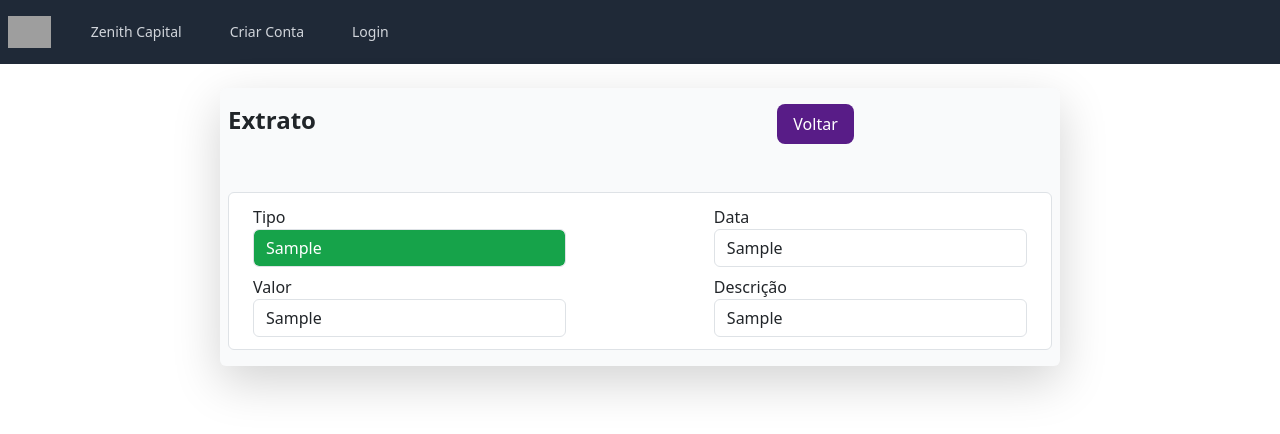
After one commit to ivoaraujo17/projeto_banco_de_dados, a Django app: template conta/templates/extrato.html in a window 1280 px wide. The commit adds this page. Shown: the top 434 px of the page. Run offline with Django 4.2, Linux system fonts and the light colour scheme; the template is opened without the code that fills it: most values are stand-ins (such as "Sample title", 1, 10 or a date in 2020); some libraries are stand-ins or nearby versions; grey boxes are pictures that could not be loaded.

Commit message:
transferencia entre contas

```diff
--- a/conta/forms.py
+++ b/conta/forms.py
@@ -0,0 +1,6 @@
+from django import forms
+
+
+class FormTransferencia(forms.Form):
+    numero_conta = forms.IntegerField(label='Número da conta', widget=forms.NumberInput(attrs={'class': 'form-control'}))
+    valor = forms.FloatField(label='Valor', widget=forms.NumberInput(attrs={'class': 'form-control'}))
--- /dev/null
+++ b/conta/templates/extrato.html
@@ -0,0 +1,72 @@
+{% extends 'navbar.html' %}
+{% load static %}
+{% block title %}
+    zenith_capital Extrato
+{% endblock %}
+
+{% block head %}
+
+{% endblock %}
+
+{% block content %}
+<div class="flex px-20 py-4 justify-center">
+    <div class="py-3 px-2 bg-gray-50 dark:bg-gray-800 shadow-lg rounded" style="width:75%;">
+        <div class="flex">
+            <div class="w-8/12">
+                <h1 class="text-2xl font-bold">Extrato</h1>
+            </div>
+            <div class="w-2/12">
+                <a href="{% url 'conta_bancaria:minha_conta' numero_conta=numero %}">
+                    <button class="bg-purple-900 hover:bg-purple-950 text-white text-[16px] rounded-lg px-3 py-2 text-center inline-flex items-center">
+                        Voltar
+                    </button>
+                </a>
+            </div>
+        </div>
+        <div class="pt-5">
+            <ul class="list-group" id="lista_transacao">
+                {% for transacao in transacoes %}
+                    <li class="list-group-item">
+                        <div class="flex justify-between">
+                            <div class="w-5/12">
+                                <div class="px-2 py-1">
+                                    <p>Tipo</p>
+                                    {% if transacao.1 == 'saida' %}
+                                        <div class="form-control bg-red-600 text-white">
+                                            {{ transacao.1 }}
+                                        </div>
+                                    {% else %}
+                                        <div class="form-control bg-green-600 text-white">
+                                            {{ transacao.1 }}
+                                        </div>
+                                    {% endif %}
+                                </div>
+                                <div class="px-2 py-1">
+                                    <p>Valor</p>
+                                    <div class="form-control">
+                                        {{ transacao.2 }}
+                                    </div>
+                                </div>
+                            </div>
+                            <div class="w-5/12">
+                                <div class="px-2 py-1">
+                                    <p>Data</p>
+                                    <div class="form-control">
+                                        {{ transacao.4 }}
+                                    </div>
+                                </div>
+                                <div class="px-2 py-1">
+                                    <p>Descrição</p>
+                                    <div class="form-control">
+                                        {{ transacao.3 }}
+                                    </div>
+                                </div>
+                            </div>
+                        </div>
+                    </li>
+                {% endfor %}
+            </ul>
+        </div>
+    </div>
+</div>
+{% endblock %}
--- a/conta/urls.py
+++ b/conta/urls.py
@@ -12,4 +12,6 @@ urlpatterns = [
     path('criar_conta_salario/', criar_conta_salario, name='criar_conta_salario'),
     path('minha_conta/<int:numero_conta>', minha_conta, name='minha_conta'),
     path('minha_conta/<int:numero_conta>/boletos/',  include('boleto.urls')),
+    path('minha_conta/<int:numero_conta>/transferencia/', transferencia, name='transferencia'),
+    path('minha_conta/<int:numero_conta>/extrato/', extrato, name='extrato')
 ]
--- a/templates/navbar.html
+++ b/templates/navbar.html
@@ -54,8 +54,8 @@
         <!-- botao de trocar de conta -->
         <div class="px-3">
           {% if user.is_authenticated %}
-            {% if not gerente %}
-                  <a href="{% url 'conta_bancaria:escolha_tipo_conta' %}" class="text-gray-300 hover:bg-gray-700 hover:text-white rounded-md px-3 py-2 text-sm font-medium">Trocar de conta</a>
+            {% if "gerente" not in request.path_info %}
+              <a href="{% url 'conta_bancaria:escolha_tipo_conta' %}" class="text-gray-300 hover:bg-gray-700 hover:text-white rounded-md px-3 py-2 text-sm font-medium">Trocar de conta</a>
             {% endif %}
           {% endif %}
         </div>
```
Also changed, not shown: conta/models.py (+8 -0 lines), conta/templates/form_transferencia.html (added, +54 -0 lines), conta/templates/pagina_inicial_conta.html (+20 -4 lines), conta/views.py (+64 -1 lines), conta/migrations/0006_transacao.py (added), db.sqlite3.
